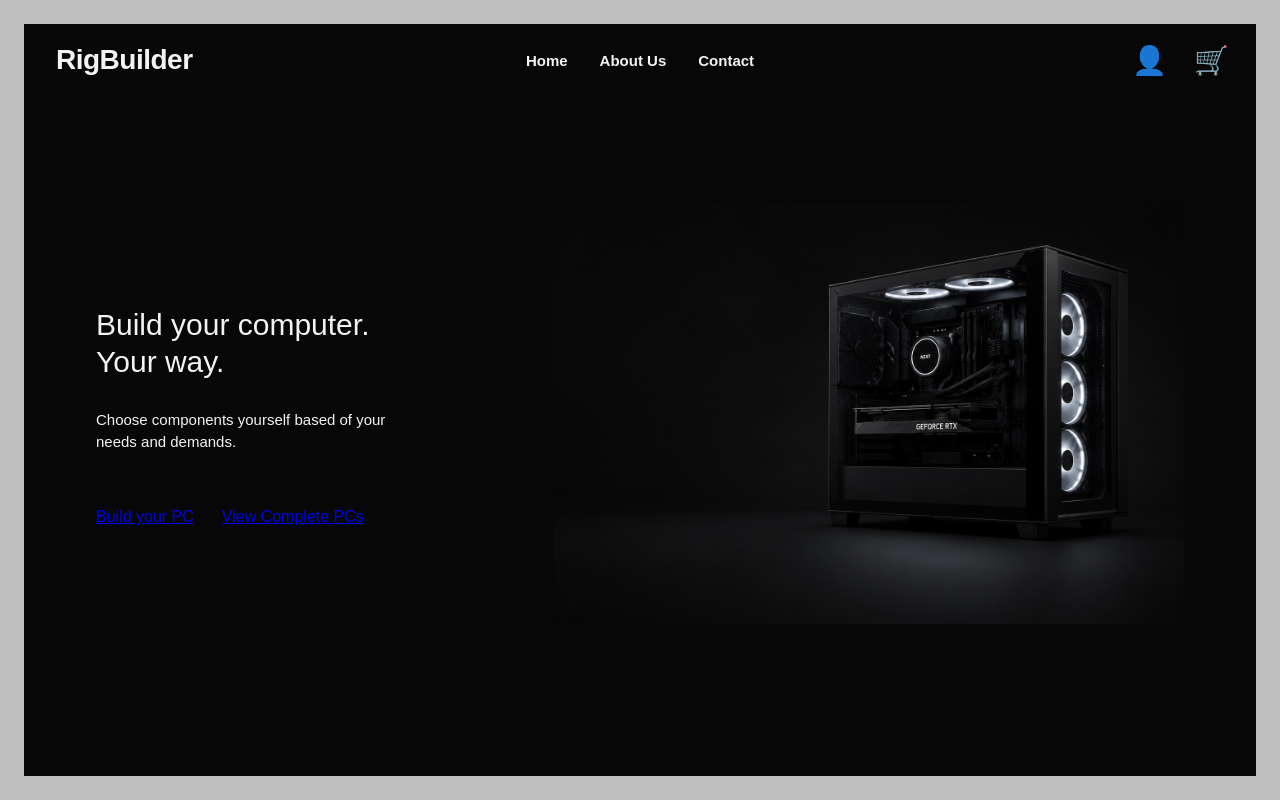
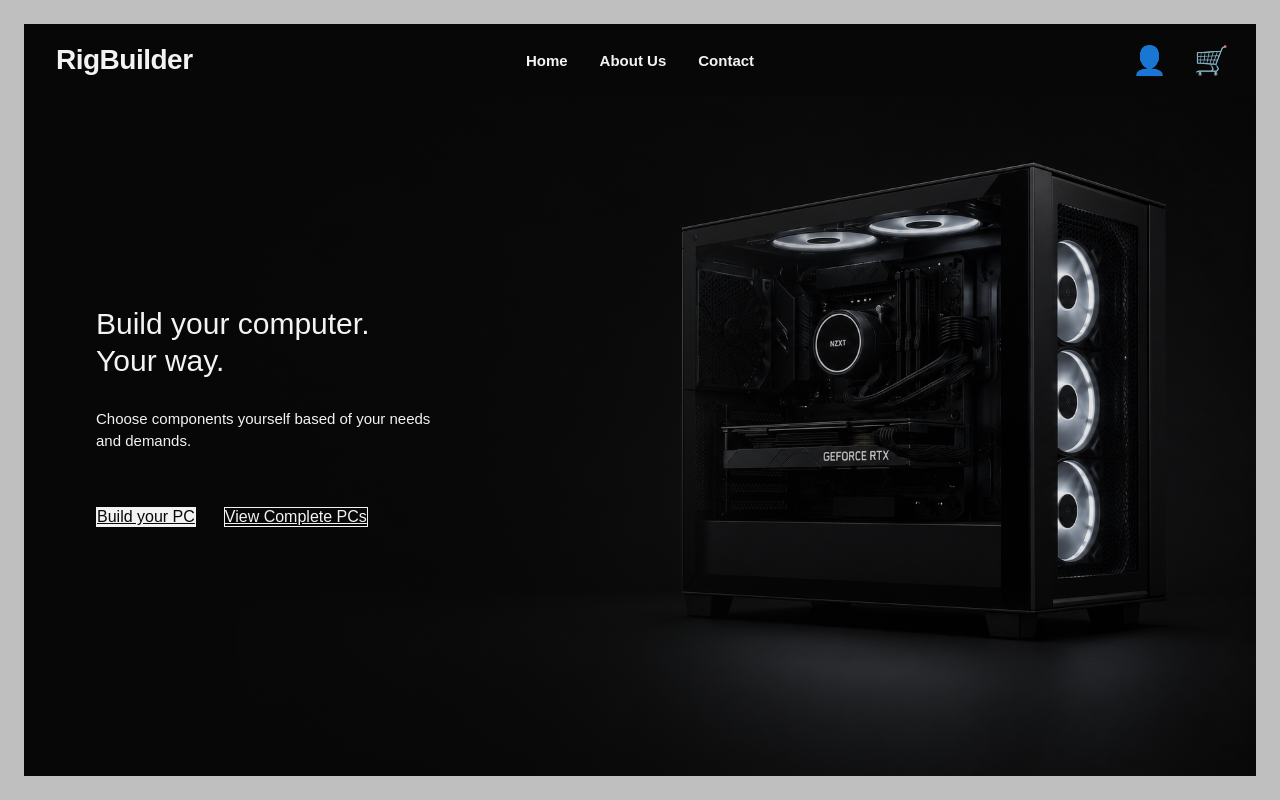
Before and after one commit to IsaacArcen/rigbuilder, a React (Create React App) app: page / in a window 1280 px wide. Built offline with nearby package versions, Linux system fonts and the light colour scheme; a web font is replaced by a local one.

Commit message:
hero uppdatering

```diff
--- a/src/App.css
+++ b/src/App.css
@@ -74,40 +74,52 @@ body {
   cursor: pointer;
 }
 
-/* Hero-sektionen som visas under navbaren */
+/* Hero-sektionen fyller resten av första vyn under navbaren */
 .hero {
+  position: relative;
   min-height: calc(100vh - 120px);
-  display: grid;
-  grid-template-columns: 42% 58%;
+  display: flex;
   align-items: center;
   padding: 32px 72px 72px;
   overflow: hidden;
+
+  background-image:
+    linear-gradient(
+      90deg,
+      rgba(7, 7, 7, 0.92) 0%,
+      rgba(7, 7, 7, 0.75) 35%,
+      rgba(7, 7, 7, 0.25) 65%,
+      rgba(7, 7, 7, 0) 100%
+    ),
+    url("./assets/images/HeroPc.png");
+
+  background-size: auto 100%;
+  background-position: center right;
+  background-repeat: no-repeat;
 }
 
-/* Vänstra delen med rubrik, text och knappar */
 .hero__content {
+  position: relative;
   max-width: 430px;
-  z-index: 1;
+  z-index: 2;
 }
-/* Stor titel */
+
 .hero__content h1 {
   margin: 0 0 28px;
-  color: #F3F3F3;
+  color: #f3f3f3;
   font-size: 30px;
   line-height: 1.25;
   font-weight: 400;
 }
 
-/* brödtext */
 .hero__content p {
-  max-width: 330px;
+  max-width: 340px;
   margin: 0 0 56px;
-  color: #F3F3F3;
+  color: #f3f3f3;
   font-size: 15px;
   line-height: 1.45;
 }
 
-/* knappar */
 .hero__buttons {
   display: flex;
   align-items: center;
@@ -115,8 +127,8 @@ body {
 }
 
 .hero__button {
-  min-width: 144px;
-  min-height: 30px;
+  min-width: 148px;
+  height: 31px;
   display: inline-flex;
   align-items: center;
   justify-content: center;
@@ -126,34 +138,17 @@ body {
   text-decoration: none;
   font-size: 10px;
   line-height: 1;
+  cursor: pointer;
 }
 
-/* första knappen */
-.hero__button--primary {
-  background-color: #ffffff;
-  border: 1px solid #ffffff;
+.hero__button-primary {
+  background-color: #f3f3f3;
+  border: 1px solid #f3f3f3;
   color: #070707;
 }
 
-/* andra knappen */
-.hero__button--secondary {
+.hero__button-secondary {
   background-color: transparent;
-  border: 1px solid #ffffff;
-  color: #ffffff;
+  border: 1px solid #f3f3f3;
+  color: #f3f3f3;
 }
-
-/* högra del med bild */
-.hero__image-wrapper {
-  position: relative;
-  height: 100%;
-  display: flex;
-  align-items: center;
-  justify-content: flex-end;
-}
-
-/* Själva datorbilden */
-.hero__image {
-  width: min(720px, 100%);
-  height: auto;
-  object-fit: contain;
-}
--- a/src/components/Hero.js
+++ b/src/components/Hero.js
@@ -1,4 +1,4 @@
-import heroPc from "../assets/images/HeroPc.png";
+
 //Hero
 
 function Hero() {
@@ -28,15 +28,6 @@ function Hero() {
                     </a>
                 </div>
             </div>
-
-                {/* bild */}
-            <div className="hero__image">
-                <img
-                     src={heroPc}
-                     alt="Black gaming computer with illuminated fans"
-                    className="hero__image"
-                />
-            </div>
         </section>
     );
 }
```
